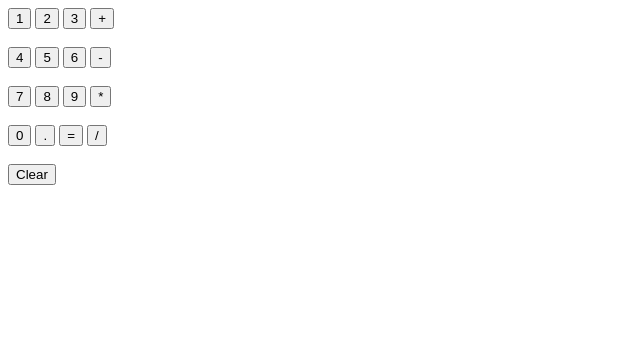
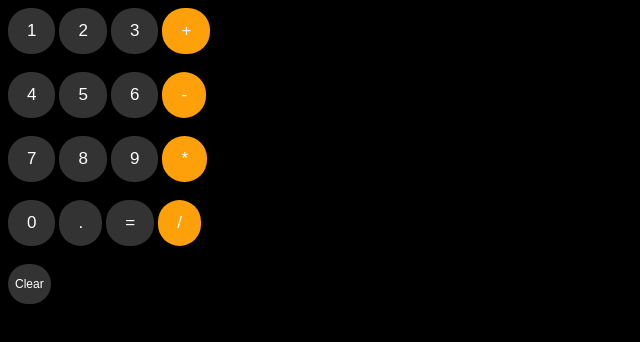
Before and after one commit to kailash-s/full_stack, a plain HTML site: page project/javascript/calculator.html in a window 1280 px wide. Shown: the whole page, without its empty margins (0-640 px from the left). Drawn offline with Linux system fonts and the light colour scheme.

Commit message:
html, css and js exercises cont'd with calculator css updates

```diff
--- /dev/null
+++ b/project/javascript/calculator.css
@@ -0,0 +1,40 @@
+body {
+  background-color: black;
+}
+
+p {
+  color: white;
+  font-family: Arial;
+  font-size: 37px;
+  margin: 7px;
+}
+
+.input-button {
+  padding: 13px 19px;
+  border: none;
+  border-radius: 22px;
+  color: white;
+  background-color: #333333;
+  font-size: 17px;
+  font-family: Arial;
+}
+
+.arithmetic-button {
+  padding: 13px 19px;
+  border: none;
+  border-radius: 22px;
+  color: white;
+  background-color: #FDA00A;
+  font-size: 17px;
+  font-family: Arial;
+}
+
+.clear-button {
+  padding: 13px 7px;
+  border: none;
+  border-radius: 22px;
+  color: white;
+  background-color: #333333;
+  font-size: 12px;
+  font-family: Arial;
+}
--- a/project/javascript/calculator.html
+++ b/project/javascript/calculator.html
@@ -4,34 +4,35 @@
   <meta charset="UTF-8">
   <meta name="viewport" content="width=device-width, initial-scale=1.0">
   <title>Calculator</title>
+  <link rel="stylesheet" href="calculator.css">
 </head>
 <body>
-  <button onclick="updateCalculation(1)">1</button>
-  <button onclick="updateCalculation(2)">2</button>
-  <button onclick="updateCalculation(3)">3</button>
-  <button onclick="updateCalculation('+')">+</button><br><br>
-  <button onclick="updateCalculation(4)">4</button>
-  <button onclick="updateCalculation(5)">5</button>
-  <button onclick="updateCalculation(6)">6</button>
-  <button onclick="updateCalculation('-')">-</button><br><br>
-  <button onclick="updateCalculation(7)">7</button>
-  <button onclick="updateCalculation(8)">8</button>
-  <button onclick="updateCalculation(9)">9</button>
-  <button onclick="updateCalculation('*')">*</button><br><br>
-  <button onclick="updateCalculation(0)">0</button>
-  <button onclick="updateCalculation('.')">.</button>
+  <p class="js-calculate"></p>
+  <button onclick="updateCalculation(1)" class="input-button">1</button>
+  <button onclick="updateCalculation(2)" class="input-button">2</button>
+  <button onclick="updateCalculation(3)" class="input-button">3</button>
+  <button onclick="updateCalculation('+')" class="arithmetic-button">+</button><br><br>
+  <button onclick="updateCalculation(4)" class="input-button">4</button>
+  <button onclick="updateCalculation(5)" class="input-button">5</button>
+  <button onclick="updateCalculation(6)" class="input-button">6</button>
+  <button onclick="updateCalculation('-')" class="arithmetic-button">-</button><br><br>
+  <button onclick="updateCalculation(7)" class="input-button">7</button>
+  <button onclick="updateCalculation(8)" class="input-button">8</button>
+  <button onclick="updateCalculation(9)" class="input-button">9</button>
+  <button onclick="updateCalculation('*')" class="arithmetic-button">*</button><br><br>
+  <button onclick="updateCalculation(0)" class="input-button">0</button>
+  <button onclick="updateCalculation(' . ')" class="input-button">.</button>
   <button onclick="
     calculation = eval(calculation)
     console.log(calculation);
-  ">=</button>
-  <button onclick="updateCalculation('/')">/</button><br><br>
+  " class="input-button">=</button>
+  <button onclick="updateCalculation('/')" class="arithmetic-button">/</button><br><br>
   <button onclick="
     calculation = '';
     localStorage.removeItem('calculation');
     displayCalculation();
     console.log('Cleared');
-  ">Clear</button><br>
-  <p class="js-calculate"></p>
+  " class="clear-button">Clear</button><br>
 
   <script src="calculator.js"></script>
 </body>
--- a/project/javascript/dom-projects.css
+++ b/project/javascript/dom-projects.css
@@ -31,3 +31,7 @@ body {
   padding: 12px 15px;
   cursor: pointer;
 }
+
+.error-cost {
+  color: red;
+}
```
Also changed, not shown: project/javascript/dom-projects.js (+8 -2 lines).
